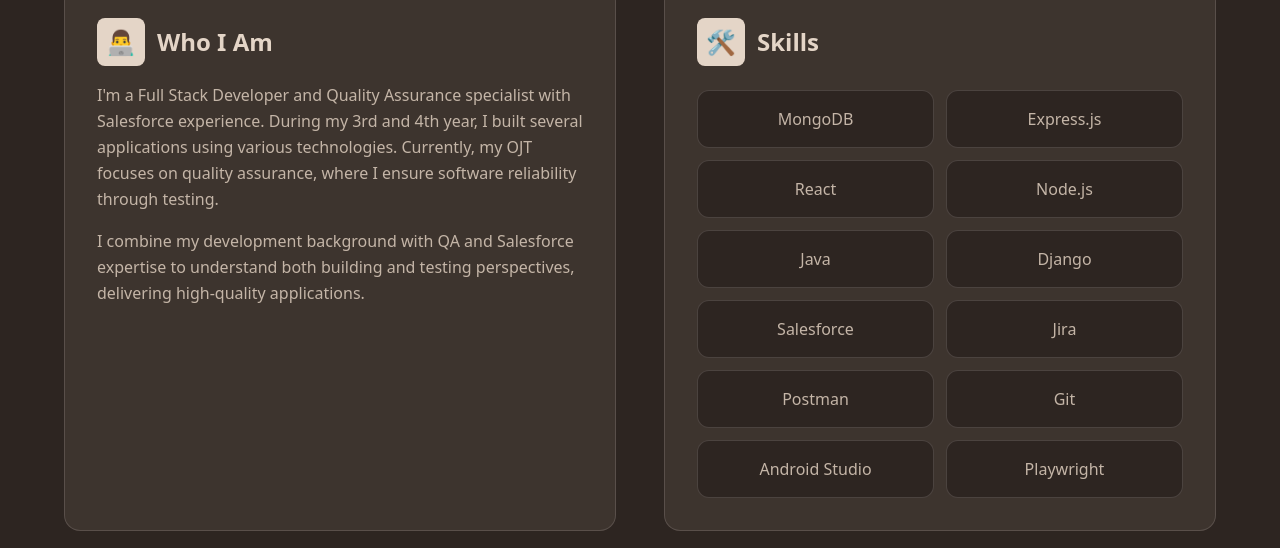
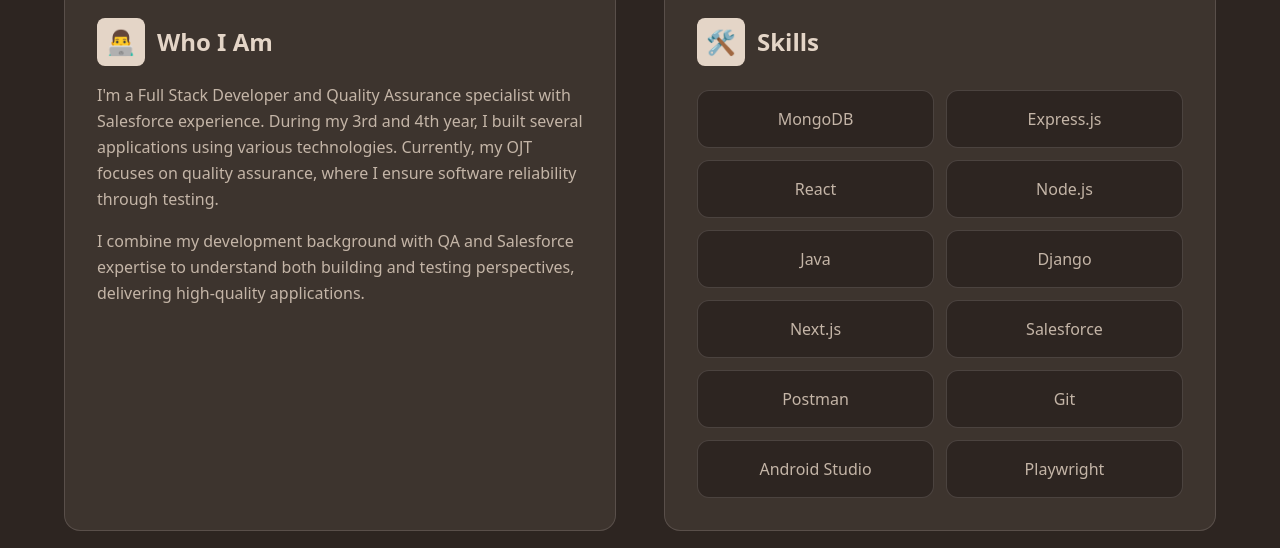
Before and after one commit to LorenzTaganas/Portfolio, a Next.js app: page / in a window 1280 px wide. Shown: the part 1111-1659 px from the top of the page. Built offline with nearby package versions, Linux system fonts and the light colour scheme.

Commit message:
feat: add About section component with professional summary, skill list, and project stats

```diff
--- a/components/About.tsx
+++ b/components/About.tsx
@@ -4,7 +4,7 @@
   return (
     <section id="about" className="py-20 px-4 relative">
       <div className="max-w-6xl mx-auto">
-          <h2 className="text-4xl md:text-5xl font-bold text-white mb-4 text-center">
+        <h2 className="text-4xl md:text-5xl font-bold text-white mb-4 text-center">
           About <span className="text-pink-400">Me</span>
         </h2>
         <p className="text-center text-gray-500 mb-12">Get to know me better</p>
@@ -42,7 +42,7 @@
               </h3>
             </div>
             <div className="grid grid-cols-2 gap-3">
-              {['MongoDB', 'Express.js', 'React', 'Node.js', 'Java', 'Django', 'Salesforce', 'Jira', 'Postman', 'Git', 'Android Studio', 'Playwright'].map((skill, index) => (
+              {['MongoDB', 'Express.js', 'React', 'Node.js', 'Java', 'Django', 'Next.js', 'Salesforce', 'Postman', 'Git', 'Android Studio', 'Playwright'].map((skill, index) => (
                 <div
                   key={skill}
                   className="group/skill bg-gray-950 p-4 rounded-xl text-center text-gray-300 border border-gray-800 hover:bg-gray-800 transition-all duration-300 cursor-pointer transform hover:scale-105"
```
